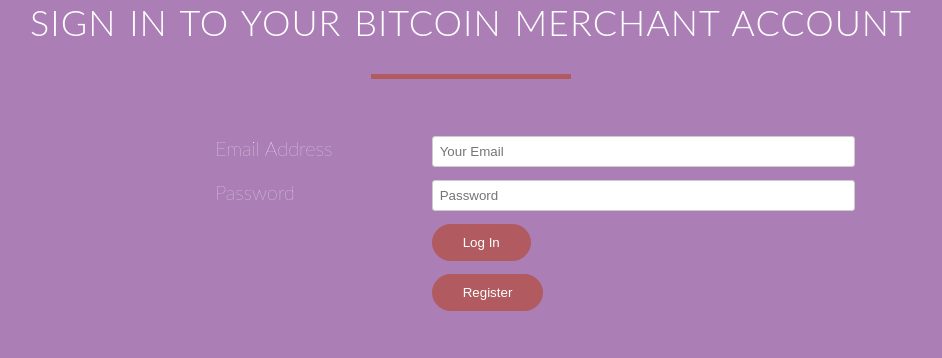
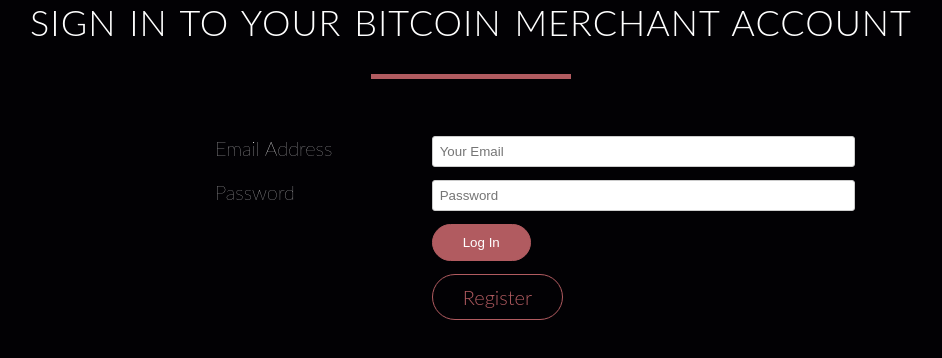
Before and after one commit to SakuraComputing/bitcoin-merchant, a React (Create React App) app: page /login in a window 1280 px wide. Shown: the top 358 px of the page, without its empty margins (169-1111 px from the left). Built offline with nearby package versions, Linux system fonts and the light colour scheme.

Commit message:
Add Link to registration form

```diff
--- a/src/components/auth/Login.js
+++ b/src/components/auth/Login.js
@@ -1,4 +1,5 @@
 import React, { Component } from 'react'
+import { Link } from 'react-router-dom';
 
 class Login extends Component {
 
@@ -50,7 +51,6 @@ class Login extends Component {
                                             placeholder="Your Email"
                                             onChange={this.onChange}
                                             error={errors.email}
-                                            required
                                         />
                                     </div>
                                 </div>
@@ -66,7 +66,6 @@ class Login extends Component {
                                             placeholder="Password"
                                             onChange={this.onChange}
                                             error={errors.password}
-                                            required
                                         />
                                     </div>
                                 </div>
@@ -75,7 +74,7 @@ class Login extends Component {
                                         <label>&nbsp;</label>
                                     </div>
                                     <div class="col span-2-of-3">
-                                        <input type="submit" value="Log In"/>
+                                        <input className="btn btn-full" type="submit" value="Log In"/>
                                     </div>
                                 </div>
 
@@ -84,7 +83,7 @@ class Login extends Component {
                                         <label>&nbsp;</label>
                                     </div>
                                     <div class="col span-2-of-3">
-                                        <input type="submit" value="Register" />
+                                        <Link className="btn btn-ghost" to="/register">Register</Link>
                                     </div>
                                 </div>
                         </form>
--- a/src/styles/base/_base.scss
+++ b/src/styles/base/_base.scss
@@ -11,7 +11,7 @@
 html,
 body
 {
-    background-color: $star;
+    background-color: $mountain;
     color: #fff;
     font-family: 'lato', 'Arial', sans-serif;
     font-size: 20px;
```
